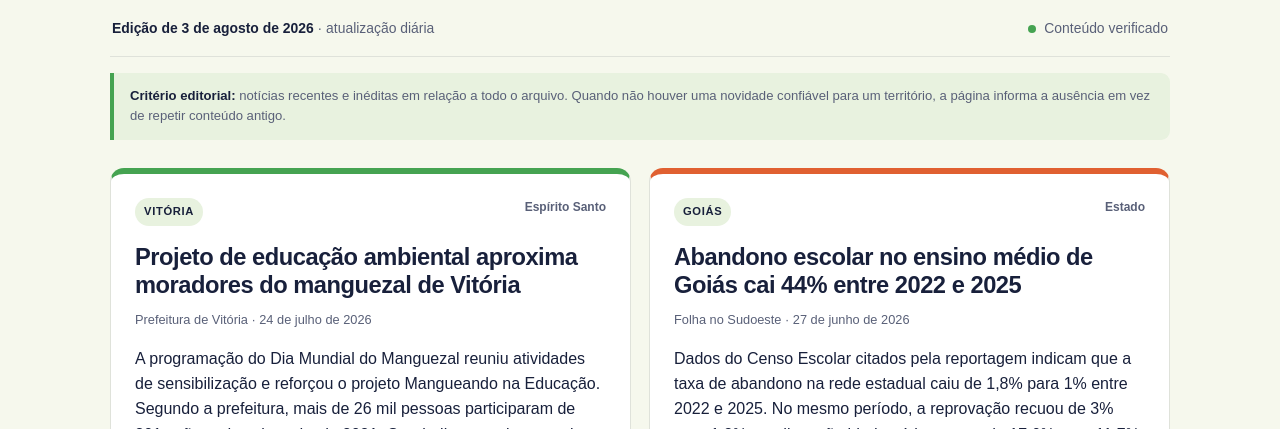
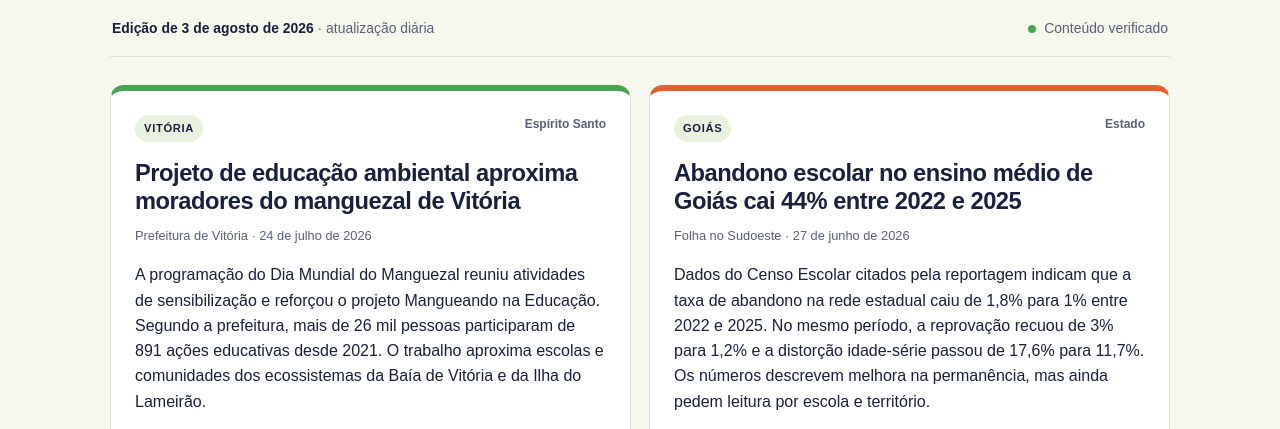
Before and after one commit to alumnieb/boletim-educa-o, a plain HTML site: page de-olho-nos-polos.html in a window 1280 px wide. Shown: the part 312-741 px from the top of the page. Drawn offline with Linux system fonts and the light colour scheme.

Commit message:
Remove aviso editorial da pagina territorial

```diff
--- a/de-olho-nos-polos.html
+++ b/de-olho-nos-polos.html
@@ -143,18 +143,6 @@
     }
 
     .edition-bar strong { color: var(--ink); }
-
-    .criteria-note {
-      margin: -12px 0 28px;
-      padding: 13px 16px;
-      border-left: 4px solid var(--green);
-      border-radius: 0 9px 9px 0;
-      color: var(--muted);
-      background: var(--green-soft);
-      font-size: .82rem;
-    }
-
-    .criteria-note strong { color: var(--ink); }
 
     .status { display: inline-flex; align-items: center; gap: 8px; }
     .status-dot { width: 8px; height: 8px; border-radius: 50%; background: var(--green); }
@@ -358,8 +346,6 @@
       <span><strong id="edition-label">Edição territorial</strong> · atualização diária</span>
       <span class="status"><span class="status-dot"></span><span id="status-label">Conteúdo verificado</span></span>
     </div>
-
-    <p class="criteria-note"><strong>Critério editorial:</strong> notícias recentes e inéditas em relação a todo o arquivo. Quando não houver uma novidade confiável para um território, a página informa a ausência em vez de repetir conteúdo antigo.</p>
 
     <nav id="archive-panel" class="archive-panel" aria-label="Arquivo de edições territoriais" hidden>
       <div>
```
